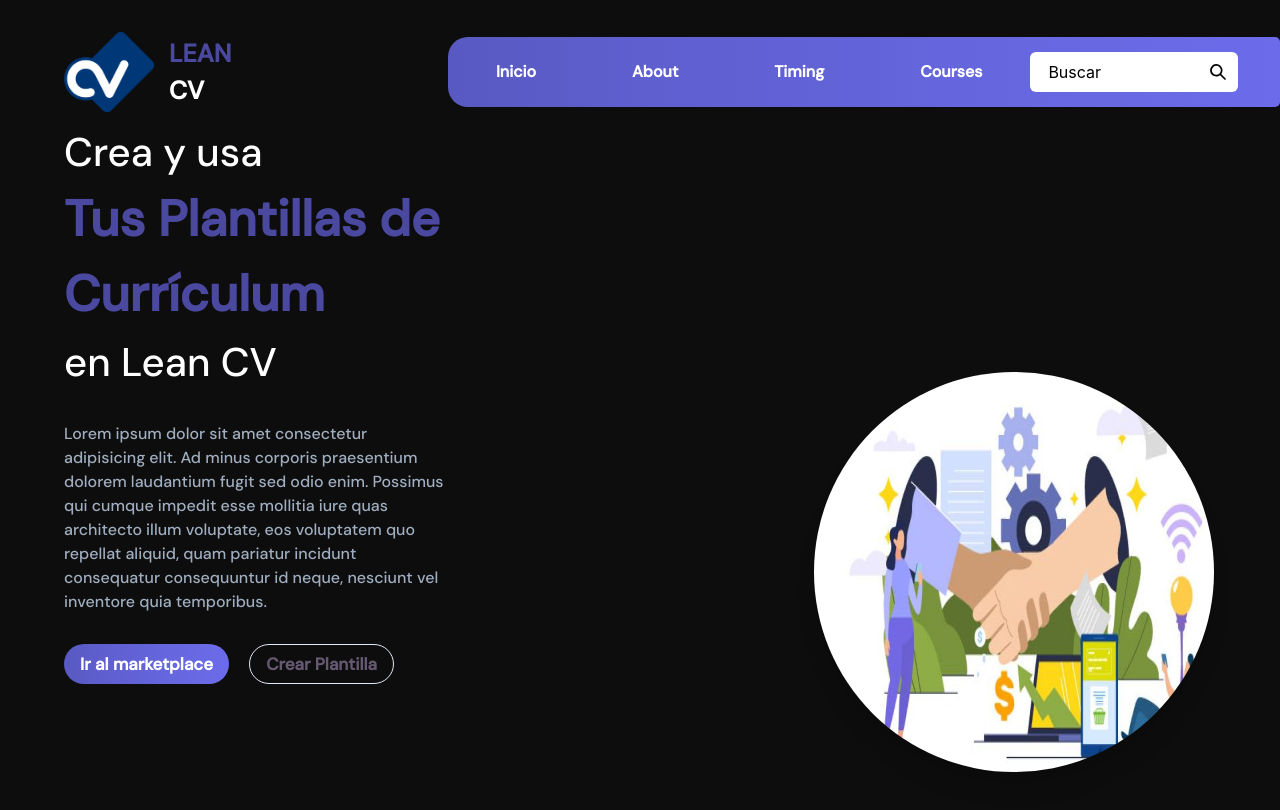
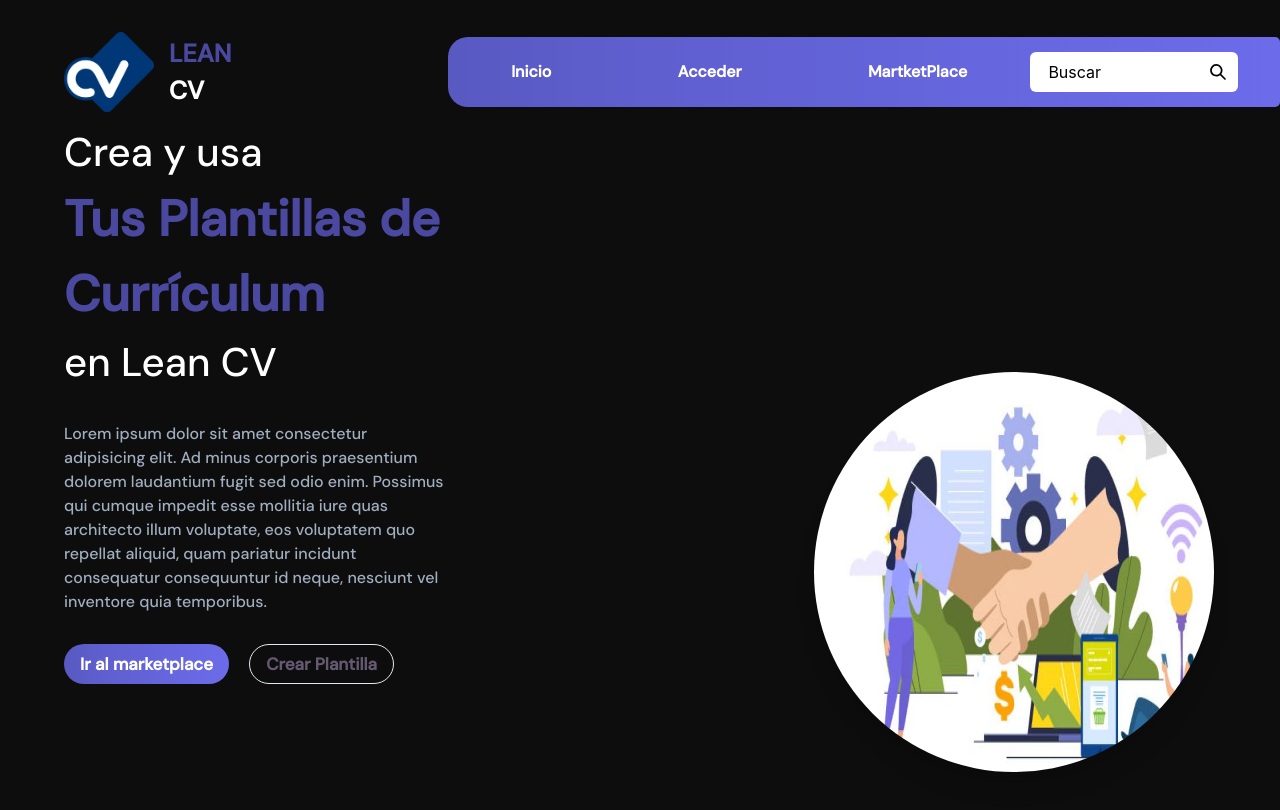
Before and after one commit to Nimeavles/graphql-node-react, a React (Vite) app in the folder client/: page / in a window 1280 px wide. Shown: the top 810 px of the page. Built offline with nearby package versions, Linux system fonts and the light colour scheme.

Commit message:
feat: responsive menu for mobile devices

```diff
--- a/client/src/components/layout/Navbar.tsx
+++ b/client/src/components/layout/Navbar.tsx
@@ -1,10 +1,13 @@
-import { SearchIcon, HamburgerIcon } from '@chakra-ui/icons'
+import { useState } from 'react'
+import { SearchIcon, HamburgerIcon, CloseIcon } from '@chakra-ui/icons'
 import { Box, Flex, IconButton, Input, InputGroup, InputRightElement } from '@chakra-ui/react'
 import { NavLink } from 'react-router-dom'
 import MediaQuery from 'react-responsive'
 import '../../styles/home.module.css'
 
 function Navbar() {
+
+  const [open, setOpen] = useState(false);
 
   return (
     <>
@@ -16,13 +19,10 @@ function Navbar() {
                 <b>Inicio</b>
               </NavLink>
               <NavLink to={'/'}>
-                <b>About</b>
+                <b>Acceder</b>
               </NavLink>
               <NavLink to={'/'}>
-                <b>Timing</b>
-              </NavLink>
-              <NavLink to={'/'}>
-                <b>Courses</b>
+                <b>MartketPlace</b>
               </NavLink>
             </ul>
           </Box>
@@ -38,7 +38,45 @@ function Navbar() {
         </Flex>
       </MediaQuery>
       <MediaQuery maxWidth="620px">
-        <IconButton marginRight="4rem" aria-label='Hamburguer' p="10px" _hover={{ bgGradient: 'linear(to-r, #5959c2 0%, #5f5fd0 25%, #6c6ceb 100%)' }} bg='none' children={<HamburgerIcon color="white" h="30px" w="30px" />} />
+        <Flex display="relative">
+          <IconButton
+            marginRight="4rem"
+            aria-label='Hamburguer'
+            p="10px"
+            _hover={{ bgGradient: "linear(to-r, #5959c2 0%, #5f5fd0 25%, #6c6ceb 100%)" }}
+            bg='none'
+            children={<HamburgerIcon color="white" h="30px" w="30px" />}
+            onClick={() => setOpen(!open)}
+          />
+          {
+            open && (
+              <Flex alignItems="center" justifyContent="center" direction="column" h="100vh" w="100vw" position="absolute" top="0" left="0" bgGradient="linear(to-r, #5959c2 0%, #5f5fd0 25%, #6c6ceb 100%)" fontFamily="header" opacity="0.9">
+                <IconButton
+                  aria-label='Hamburguer'
+                  p="10px"
+                  position="absolute"
+                  left="10"
+                  top="10"
+                  _hover={{ bg: 'gray.500' }}
+                  bg='none'
+                  children={<CloseIcon color="black" h="30px" w="30px" />}
+                  onClick={() => setOpen(!open)}
+                />
+                <ul style={{ display: 'flex', justifyContent: 'space-around', height: "50%", flexDirection: 'column', fontSize: '30px' }}>
+                  <NavLink to={'/'}>
+                    <b>Inicio</b>
+                  </NavLink>
+                  <NavLink to={'/'}>
+                    <b>Acceder</b>
+                  </NavLink>
+                  <NavLink to={'/'}>
+                    <b>MartketPlace</b>
+                  </NavLink>
+                </ul>
+              </Flex>
+            )
+          }
+        </Flex>
       </MediaQuery>
     </>
   )
--- a/client/src/pages/HomePage.tsx
+++ b/client/src/pages/HomePage.tsx
@@ -8,7 +8,7 @@ import MediaQuery from 'react-responsive'
 
 export function HomePage() {
   return (
-    <Box minH="100vh" bg="#0d0d0d">
+    <Box minH="100vh" bg="#0d0d0d" position="relative">
       <Box sx={{ height: "9rem" }} color="#fff" marginBottom={{ xl: "100px", xxl: '0px' }}>
         <Flex sx={{ height: "100%" }} alignItems="center" justifyContent="space-between">
           <Box>
```
